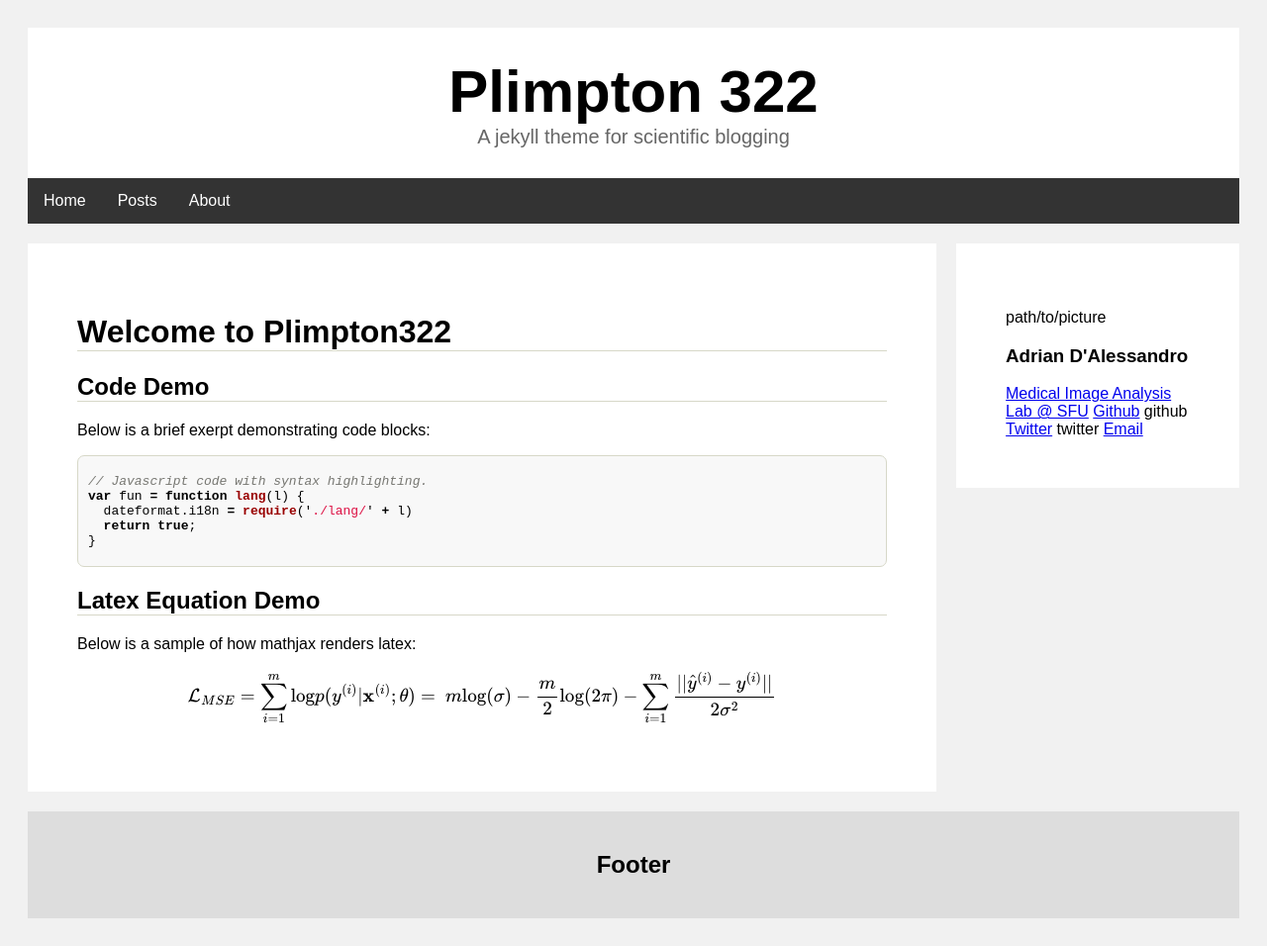
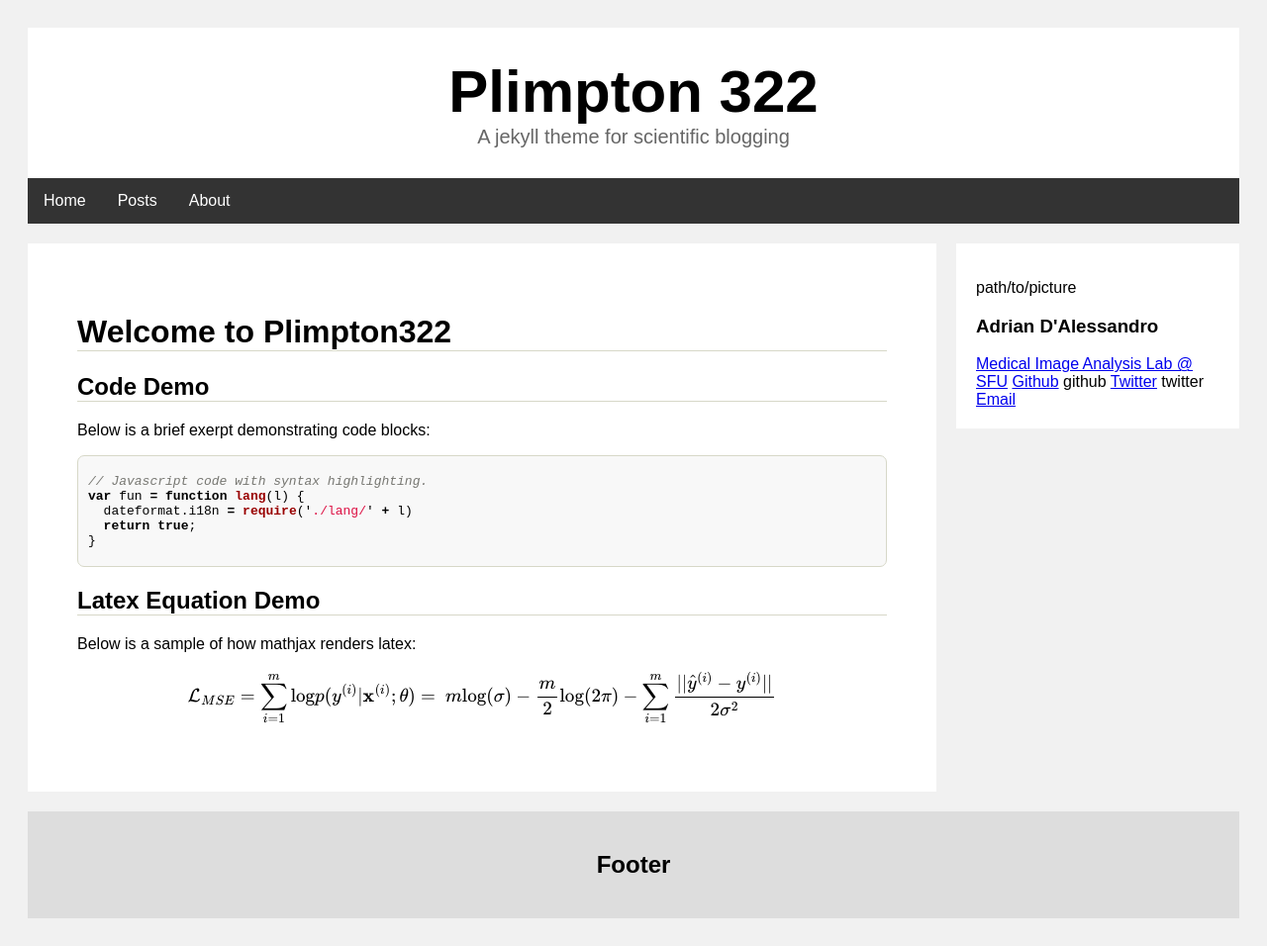
Before and after one commit to adrian-dalessandro/Plimpton322, a Jekyll site: the page built from index.md, in a window 1280 px wide. Shown: the whole page at 99% size. Built offline with Jekyll 4.4.1, drawn with Linux system fonts in a browser that asks for light colours; formulas are drawn with MathJax 3.

Commit message:
Update main.scss

```diff
--- a/_sass/main.scss
+++ b/_sass/main.scss
@@ -51,8 +51,12 @@ body {
 /* Add a card effect for articles */
 .card {
    background-color: white;
-   padding: 50px;
+   padding: 20px;
    margin-top: 20px;
+}
+
+.leftcolumn > .card {
+  padding: 50px;
 }
 
 .card > h1, .card > h2 {
```
